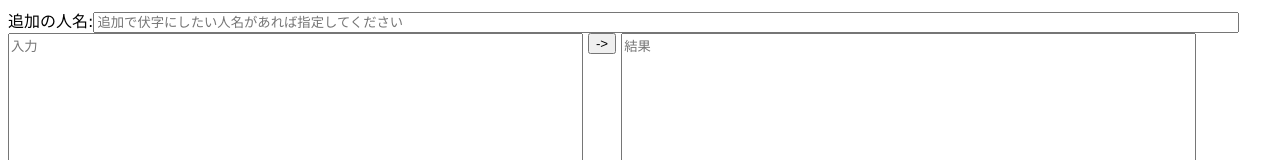
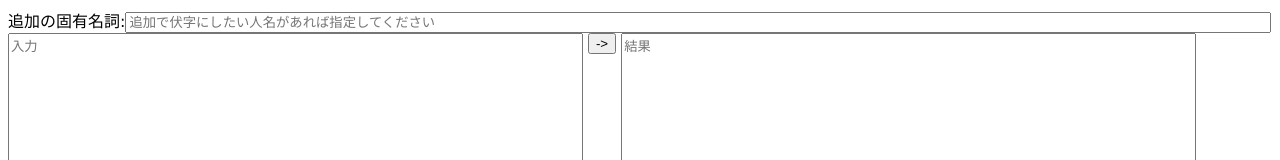
Before and after one commit to aksgibm/spi01, a website: page public/sanitize.html in a window 1280 px wide. Shown: the top 160 px of the page. Drawn offline with nearby package versions, Linux system fonts and the light colour scheme.

Commit message:
renamed the label for external keyword to be filtered.

```diff
--- a/public/sanitize.html
+++ b/public/sanitize.html
@@ -12,7 +12,7 @@ html,body{
 </style>
 </head>
 <body>
-<label>追加の人名:<input type="text" id="extnames" style="width:90%;"placeholder="追加で伏字にしたい人名があれば指定してください"/></label><br/>
+<label>追加の固有名詞:<input type="text" id="extnames" style="width:90%;"placeholder="追加で伏字にしたい人名があれば指定してください"/></label><br/>
 <textarea class="textfield" id="input" placeholder="入力"></textarea>
 <button style="vertical-align:top;" id="sanitize">-></button>
 <textarea class="textfield" id="output" placeholder="結果"></textarea>
```
Also changed, not shown: public/sanitize_files.html (+1 -1 lines).
